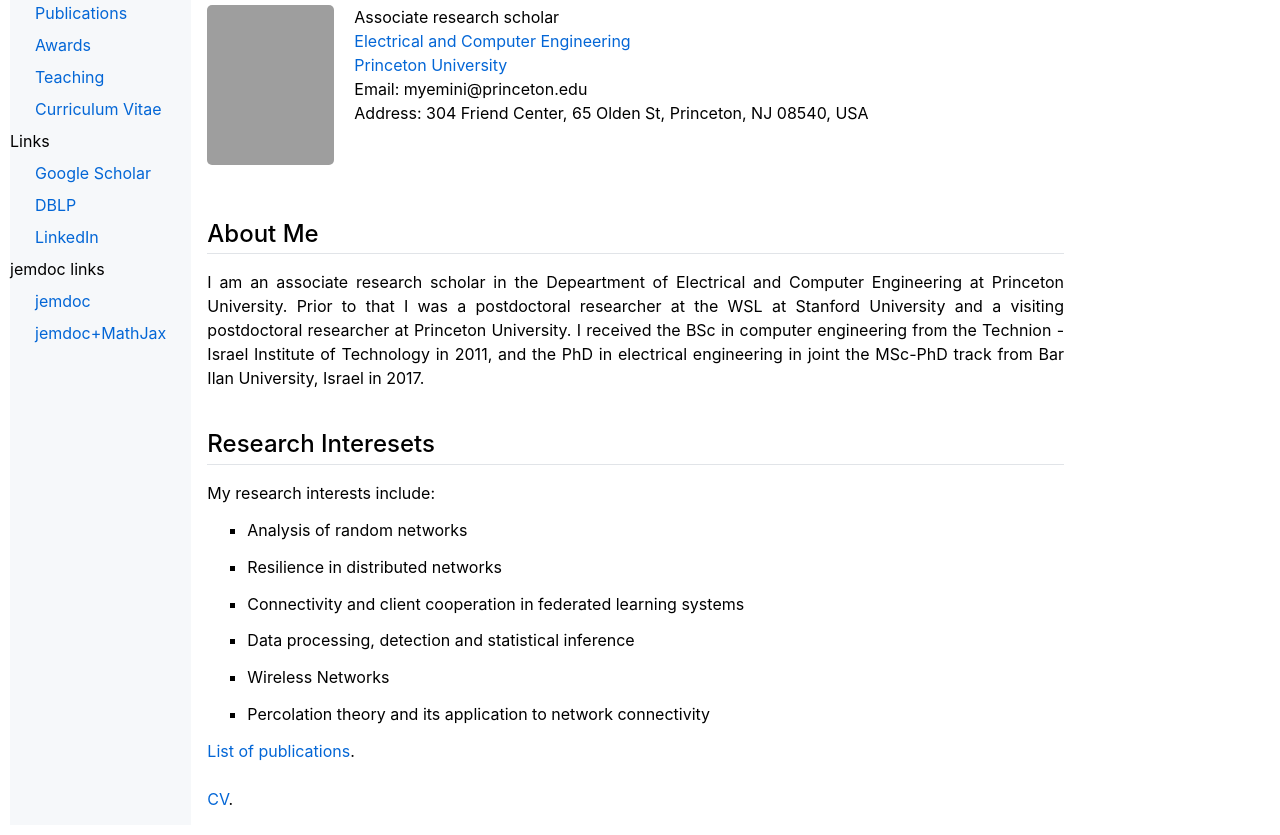
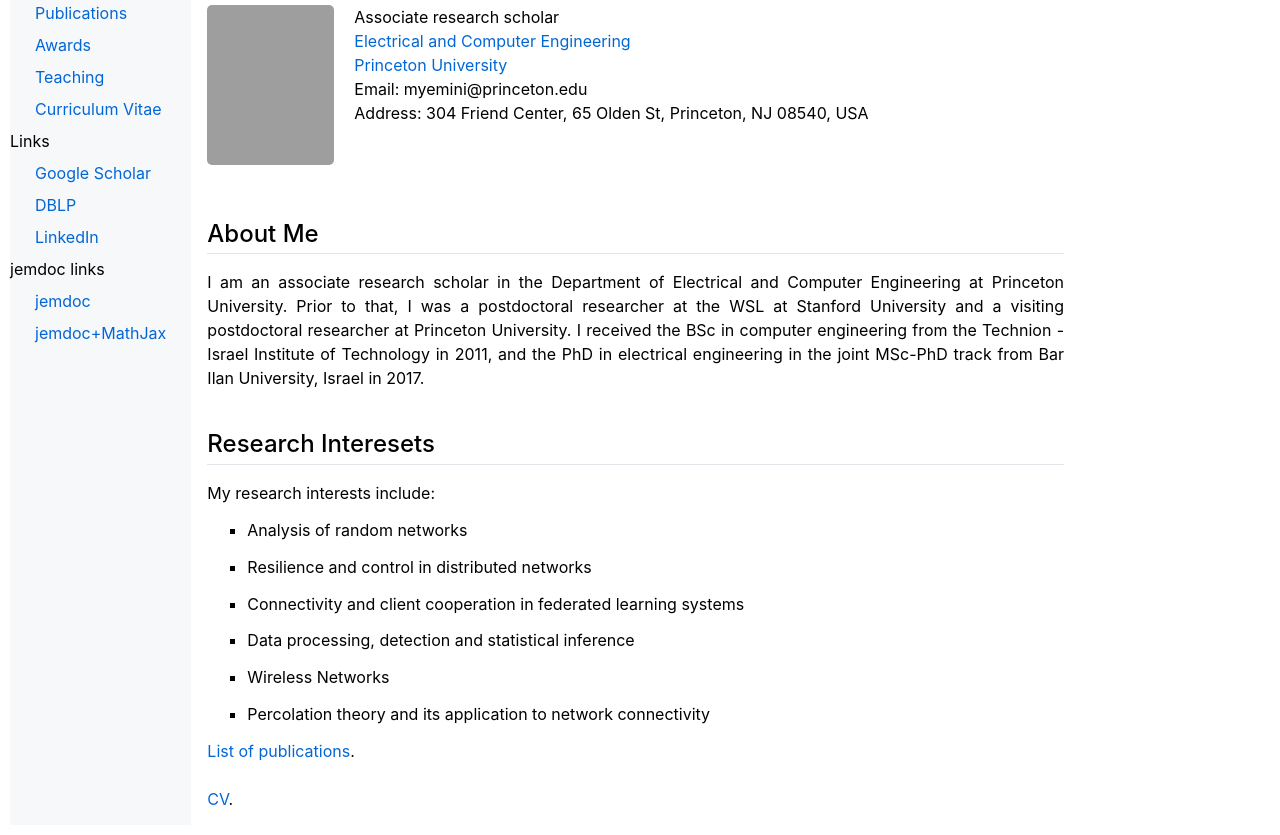
Before and after one commit to MichalYem/MichalYem.github.io, a plain HTML site: page index.html in a window 1280 px wide. Shown: the part 77-912 px from the top of the page. Drawn offline with Linux system fonts and the light colour scheme; grey boxes are pictures that could not be loaded.

Commit message:
Add files via upload

```diff
--- a/index.html
+++ b/index.html
@@ -38,15 +38,16 @@ Email: myemini@princeton.edu <br />
 Address: 304 Friend Center, 65 Olden St, Princeton, NJ 08540, USA <br /></p>
 </div></div>
 <h2>About Me</h2>
-<p>I am an associate research scholar in the Depeartment of Electrical and Computer Engineering at Princeton University.
-Prior to that I was a postdoctoral researcher at the WSL at Stanford University and a visiting postdoctoral researcher at Princeton University.
-I received the BSc in computer engineering from the Technion - Israel Institute of Technology in 2011, and the PhD in electrical engineering in joint the MSc-PhD track from Bar Ilan University, Israel in 2017. </p>
+<p>I am an associate research scholar in the Department of Electrical and Computer Engineering at Princeton University.
+Prior to that, I was a postdoctoral researcher at the WSL at Stanford University and a visiting postdoctoral researcher at Princeton University.
+I received the BSc in computer engineering from the Technion - Israel Institute of Technology in 2011, and the PhD in electrical engineering in
+the joint MSc-PhD track from Bar Ilan University, Israel in 2017. </p>
 <h2>Research Interesets</h2>
 <p>My research interests include:</p>
 <ul>
 <li><p>Analysis of random networks</p>
 </li>
-<li><p>Resilience in distributed networks</p>
+<li><p>Resilience and control in distributed networks</p>
 </li>
 <li><p>Connectivity and client cooperation in federated learning systems</p>
 </li>
```
Also changed, not shown: publications.html (+14 -0 lines).
